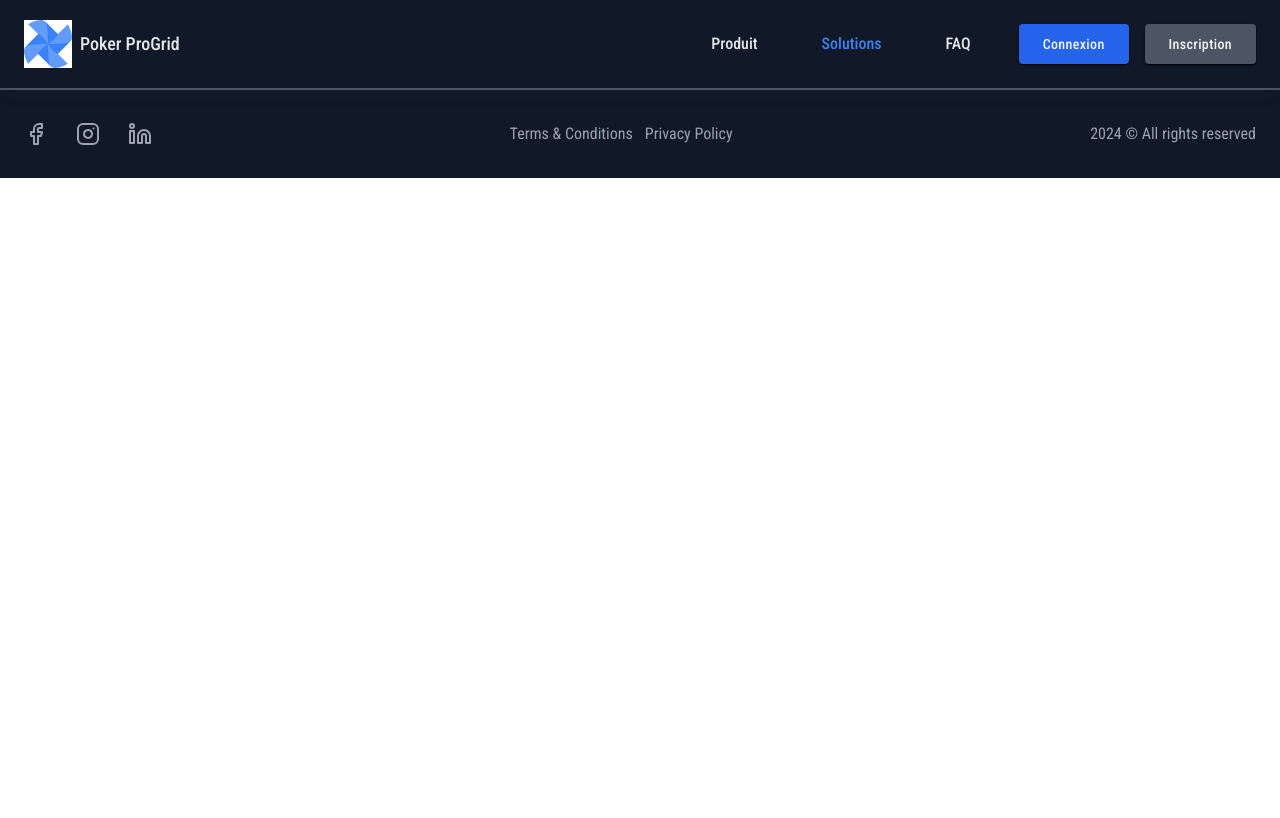
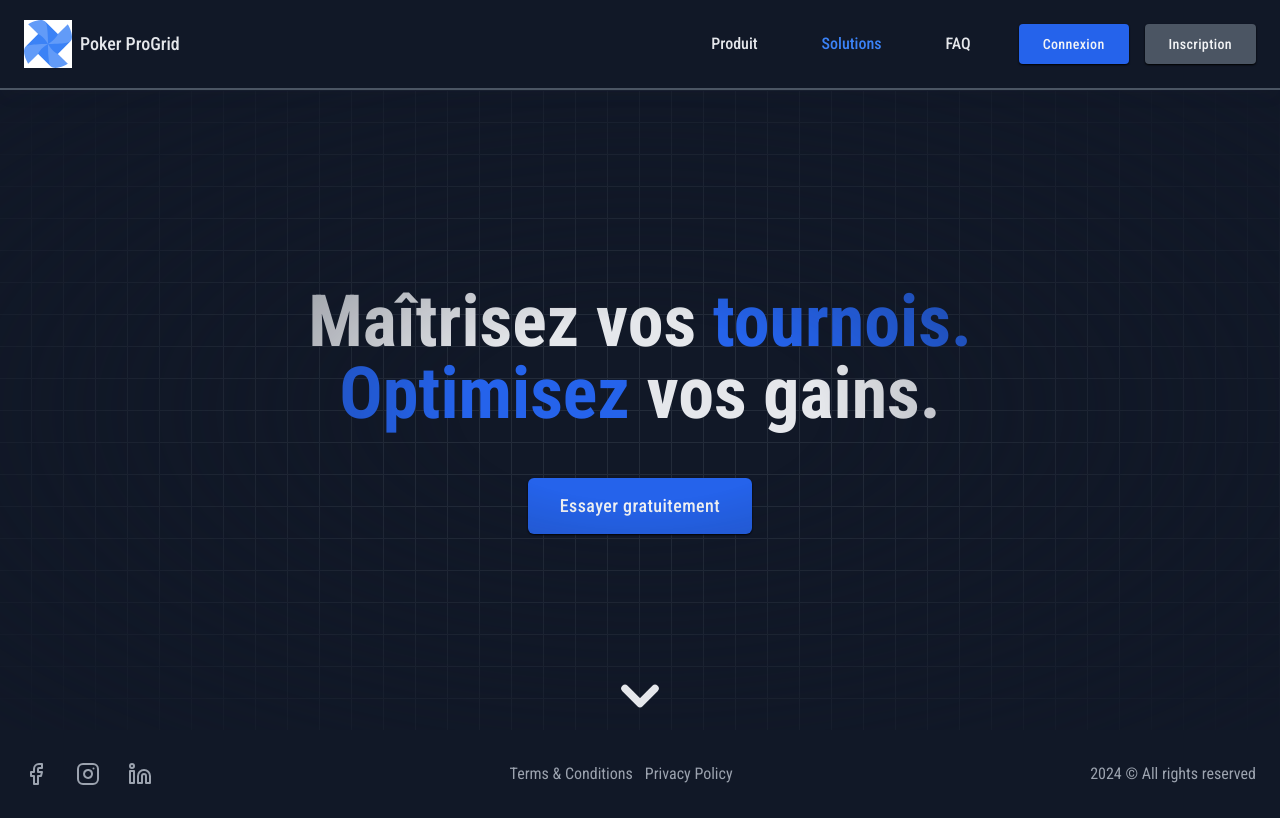
Before and after one commit to ElioTourvieille/frontend-next, a Next.js app: page / in a window 1280 px wide. Built offline with nearby package versions, Linux system fonts and the light colour scheme.

Commit message:
Hero sections

```diff
--- a/app/(root)/layout.tsx
+++ b/app/(root)/layout.tsx
@@ -6,9 +6,7 @@ export default function Layout({ children }: Readonly<{ children: React.ReactNod
     return (
         <main>
             <Navbar />
-
-            {children}
-
+                {children}
             <Footer />
         </main>
     )
--- a/app/(root)/page.tsx
+++ b/app/(root)/page.tsx
@@ -1,9 +1,33 @@
+import { GridBackground } from "@/components/GridBackground";
+import { Button } from "@/components/ui/button";
+import { RegisterLink } from "@kinde-oss/kinde-auth-nextjs/components";
+import { ChevronDown } from "lucide-react";
 
 export default function Home() {
   return (
-    <div className="bg-gray-900">
-
-
-    </div>
+    <>
+      <section className="bg-gray-900">
+        <GridBackground>
+          <div className="flex flex-col items-center">
+            <div className="flex-center flex-col gap-12">
+              <h1 className="font-bold text-5xl sm:text-7xl text-center text-gray-200">
+                Maîtrisez vos <span className="text-blue-600">tournois.</span>
+                <br />
+                <span className="text-blue-600">Optimisez</span> vos gains.
+              </h1>
+              <Button variant="elevated" size="lg">
+                <RegisterLink>Essayer gratuitement</RegisterLink>
+              </Button>
+            </div>
+            <ChevronDown
+              strokeWidth={3}
+              width={60}
+              height={60}
+              className="absolute bottom-1 text-gray-200 cursor-pointer hover:translate-y-2"
+            />
+          </div>
+        </GridBackground>
+      </section>
+    </>
   );
 }
--- a/app/globals.css
+++ b/app/globals.css
@@ -80,7 +80,7 @@
   }
 
   .heading {
-    @apply uppercase bg-black px-6 py-3 font-work-sans font-extrabold text-white sm:text-[54px] sm:leading-[64px] text-[36px] leading-[46px] max-w-5xl text-center my-5;
+    @apply uppercase bg-black px-6 py-3 font-extrabold text-white sm:text-[54px] sm:leading-[64px] text-[36px] leading-[46px] max-w-5xl text-center my-5;
   }
 
   .sub-heading {
--- /dev/null
+++ b/components/GridBackground.tsx
@@ -0,0 +1,12 @@
+
+export function GridBackground({
+  children,
+}: Readonly<{ children: React.ReactNode }>) {
+  return (
+    <div className="h-[80vh] w-full bg-gray-900 bg-grid-gray-600/[0.3] relative flex items-center justify-center">
+      {/* Radial gradient */}
+      <div className="absolute pointer-events-none inset-0 flex items-center justify-center bg-gray-900 [mask-image:radial-gradient(ellipse_at_center,transparent_20%,black)]"></div>
+      {children}
+    </div>
+  );
+}
--- a/components/ui/button.tsx
+++ b/components/ui/button.tsx
@@ -20,7 +20,7 @@ const buttonVariants = cva(
       size: {
         default: "h-10 px-6 py-2",
         sm: "h-9 rounded-md px-3",
-        lg: "h-11 rounded-md px-8",
+        lg: "h-14 rounded-md px-8 text-lg",
         icon: "h-10 w-10",
       },
     },
--- a/tailwind.config.ts
+++ b/tailwind.config.ts
@@ -1,4 +1,11 @@
 import type { Config } from "tailwindcss";
+
+const svgToDataUri = require("mini-svg-data-uri");
+
+const colors = require("tailwindcss/colors");
+const {
+	default: flattenColorPalette,
+} = require("tailwindcss/lib/util/flattenColorPalette");
 
 const config: Config = {
 	darkMode: ["class"],
@@ -61,6 +68,44 @@ const config: Config = {
 			}
 		}
 	},
-  plugins: [require("tailwindcss-animate")],
+	plugins: [
+		addVariablesForColors,
+		function ({ matchUtilities, theme }: any) {
+			matchUtilities(
+				{
+					"bg-grid": (value: any) => ({
+						backgroundImage: `url("${svgToDataUri(
+							`<svg xmlns="http://www.w3.org/2000/svg" viewBox="0 0 32 32" width="32" height="32" fill="none" stroke="${value}"><path d="M0 .5H31.5V32"/></svg>`
+						)}")`,
+					}),
+					"bg-grid-small": (value: any) => ({
+						backgroundImage: `url("${svgToDataUri(
+							`<svg xmlns="http://www.w3.org/2000/svg" viewBox="0 0 32 32" width="8" height="8" fill="none" stroke="${value}"><path d="M0 .5H31.5V32"/></svg>`
+						)}")`,
+					}),
+					"bg-dot": (value: any) => ({
+						backgroundImage: `url("${svgToDataUri(
+							`<svg xmlns="http://www.w3.org/2000/svg" viewBox="0 0 32 32" width="16" height="16" fill="none"><circle fill="${value}" id="pattern-circle" cx="10" cy="10" r="1.6257413380501518"></circle></svg>`
+						)}")`,
+					}),
+				},
+				{ values: flattenColorPalette(theme("backgroundColor")), type: "color" }
+			);
+		},
+
+		require("tailwindcss-animate")
+	],
 };
+
+function addVariablesForColors({ addBase, theme }: any) {
+	let allColors = flattenColorPalette(theme("colors"));
+	let newVars = Object.fromEntries(
+		Object.entries(allColors).map(([key, val]) => [`--${key}`, val])
+	);
+
+	addBase({
+		":root": newVars,
+	});
+}
+
 export default config;
```
Lines whose indentation alone changed are shown as unchanged.
